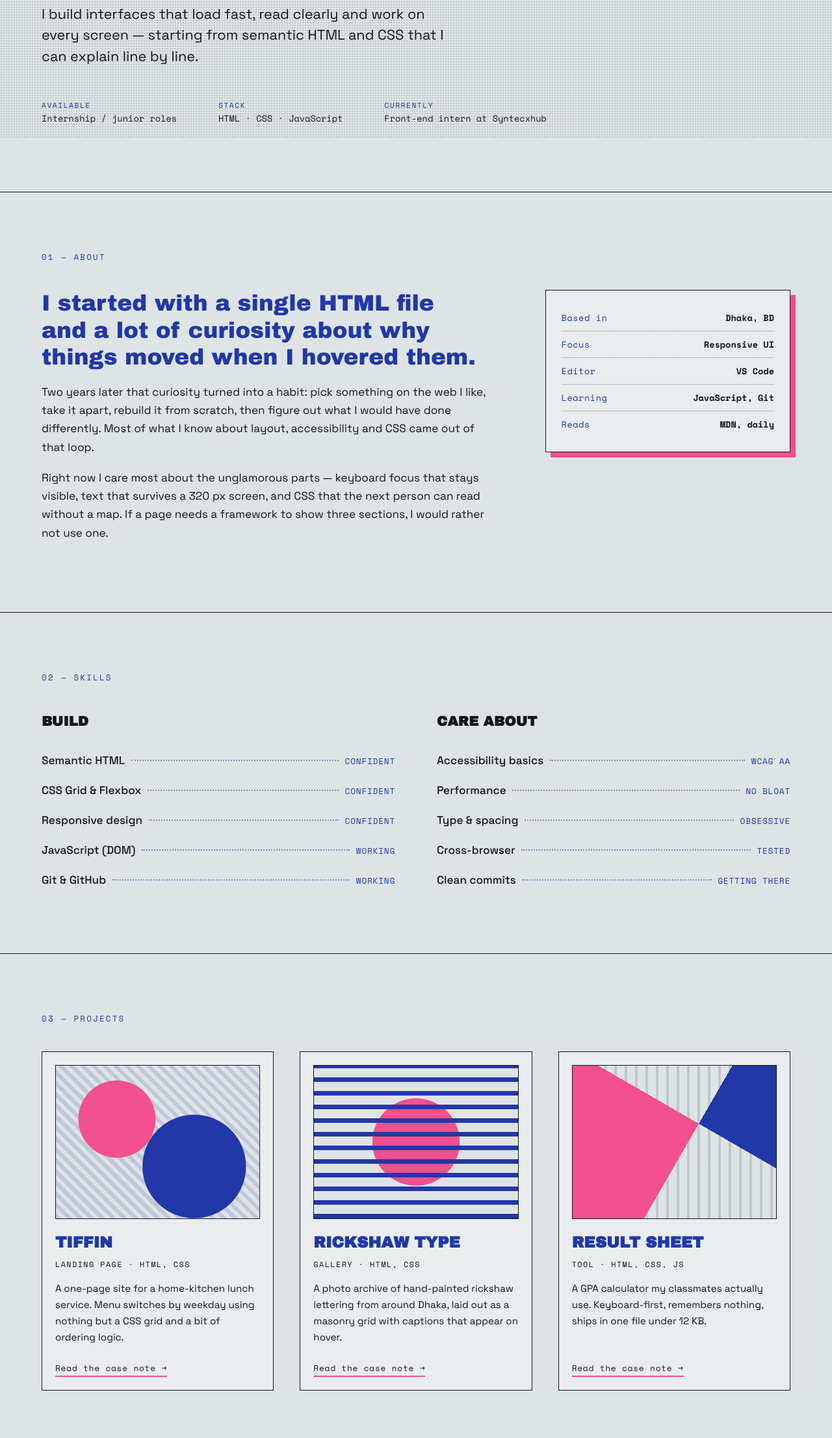
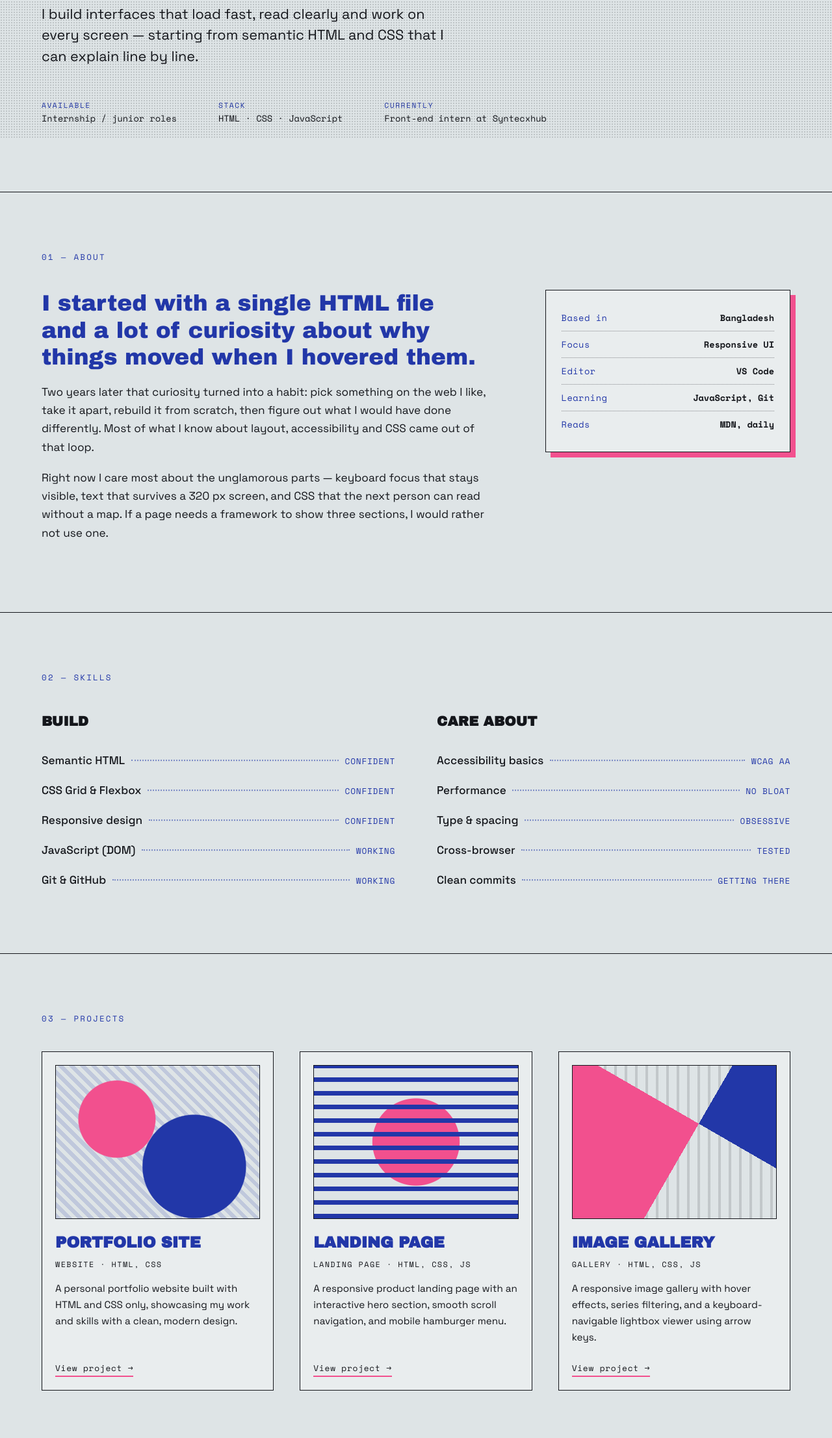
Before and after one commit to UdayDey-Boss/Syntecxhub_Portfolio_Website, a plain HTML site: page index.html in a window 1280 px wide. Shown: the part 587-2800 px from the top of the page at 65% size. Drawn offline with nearby package versions, Linux system fonts and the light colour scheme.

Commit message:
Update index.html

```diff
--- a/index.html
+++ b/index.html
@@ -3,8 +3,8 @@
 <head>
 <meta charset="UTF-8">
 <meta name="viewport" content="width=device-width, initial-scale=1.0">
-<title>Nusrat Jahan — Front-end Developer</title>
-<meta name="description" content="Portfolio of Nusrat Jahan, a front-end developer building fast, accessible interfaces with HTML, CSS and JavaScript.">
+<title>Uday Dey — Front-end Developer</title>
+<meta name="description" content="Portfolio of Uday Dey, a front-end developer building fast, accessible interfaces with HTML, CSS and JavaScript.">
 <link rel="preconnect" href="https://fonts.googleapis.com">
 <link rel="preconnect" href="https://fonts.gstatic.com" crossorigin>
 <link href="https://fonts.googleapis.com/css2?family=Archivo+Black&family=Space+Grotesk:wght@400;500;700&family=Space+Mono:wght@400;700&display=swap" rel="stylesheet">
@@ -16,7 +16,7 @@
 <header class="topbar">
   <a class="mark" href="#top" aria-label="Back to top">
     <span class="mark__dot" aria-hidden="true"></span>
-    <span class="mark__text">N.J.</span>
+    <span class="mark__text">U.D.</span>
   </a>
   <nav class="topnav" aria-label="Main">
     <a href="#about">About</a>
@@ -30,10 +30,10 @@
 
   <!-- ============ HERO ============ -->
   <section class="hero">
-    <p class="eyebrow">Front-end developer · Dhaka, Bangladesh</p>
+    <p class="eyebrow">Front-end developer · Bangladesh</p>
 
     <!-- The data-name attribute draws the offset "second ink pass". Keep both texts identical. -->
-    <h1 class="hero__name" data-name="NUSRAT&#10;JAHAN">NUSRAT<br>JAHAN</h1>
+    <h1 class="hero__name" data-name="UDAY&#10;DEY">UDAY<br>DEY</h1>
 
     <p class="hero__line">
       I build interfaces that load fast, read clearly and work on every screen —
@@ -58,7 +58,7 @@
       </div>
       <aside class="specs" aria-label="Quick facts">
         <dl>
-          <div><dt>Based in</dt><dd>Dhaka, BD</dd></div>
+          <div><dt>Based in</dt><dd>Bangladesh</dd></div>
           <div><dt>Focus</dt><dd>Responsive UI</dd></div>
           <div><dt>Editor</dt><dd>VS Code</dd></div>
           <div><dt>Learning</dt><dd>JavaScript, Git</dd></div>
@@ -102,26 +102,26 @@
 
       <article class="card">
         <div class="plate plate--a" aria-hidden="true"></div>
-        <h3 class="card__title">Tiffin</h3>
-        <p class="card__type">Landing page · HTML, CSS</p>
-        <p class="card__text">A one-page site for a home-kitchen lunch service. Menu switches by weekday using nothing but a CSS grid and a bit of ordering logic.</p>
-        <p class="card__link"><a href="#contact">Read the case note<span aria-hidden="true"> →</span></a></p>
+        <h3 class="card__title">Portfolio Site</h3>
+        <p class="card__type">Website · HTML, CSS</p>
+        <p class="card__text">A personal portfolio website built with HTML and CSS only, showcasing my work and skills with a clean, modern design.</p>
+        <p class="card__link"><a href="#contact">View project<span aria-hidden="true"> →</span></a></p>
       </article>
 
       <article class="card">
         <div class="plate plate--b" aria-hidden="true"></div>
-        <h3 class="card__title">Rickshaw Type</h3>
-        <p class="card__type">Gallery · HTML, CSS</p>
-        <p class="card__text">A photo archive of hand-painted rickshaw lettering from around Dhaka, laid out as a masonry grid with captions that appear on hover.</p>
-        <p class="card__link"><a href="#contact">Read the case note<span aria-hidden="true"> →</span></a></p>
+        <h3 class="card__title">Landing Page</h3>
+        <p class="card__type">Landing Page · HTML, CSS, JS</p>
+        <p class="card__text">A responsive product landing page with an interactive hero section, smooth scroll navigation, and mobile hamburger menu.</p>
+        <p class="card__link"><a href="#contact">View project<span aria-hidden="true"> →</span></a></p>
       </article>
 
       <article class="card">
         <div class="plate plate--c" aria-hidden="true"></div>
-        <h3 class="card__title">Result Sheet</h3>
-        <p class="card__type">Tool · HTML, CSS, JS</p>
-        <p class="card__text">A GPA calculator my classmates actually use. Keyboard-first, remembers nothing, ships in one file under 12&nbsp;KB.</p>
-        <p class="card__link"><a href="#contact">Read the case note<span aria-hidden="true"> →</span></a></p>
+        <h3 class="card__title">Image Gallery</h3>
+        <p class="card__type">Gallery · HTML, CSS, JS</p>
+        <p class="card__text">A responsive image gallery with hover effects, series filtering, and a keyboard-navigable lightbox viewer using arrow keys.</p>
+        <p class="card__link"><a href="#contact">View project<span aria-hidden="true"> →</span></a></p>
       </article>
 
     </div>
@@ -133,12 +133,12 @@
     <h2 class="contact__head">Got something that needs building?</h2>
     <p class="contact__sub">I reply to everything within a day. A rough idea is enough to start with.</p>
 
-    <a class="bigmail" href="mailto:hello@example.com">hello@example.com</a>
+    <a class="bigmail" href="mailto:udaydey@gmail.com">udaydey@gmail.com</a>
 
     <ul class="elsewhere">
-      <li><a href="https://github.com/" target="_blank" rel="noopener">GitHub</a></li>
-      <li><a href="https://www.linkedin.com/" target="_blank" rel="noopener">LinkedIn</a></li>
-      <li><a href="tel:+880000000000">+880 0000 000000</a></li>
+      <li><a href="https://github.com/UdayDey-Boss" target="_blank" rel="noopener">GitHub</a></li>
+      <li><a href="https://www.linkedin.com/in/udaydey" target="_blank" rel="noopener">LinkedIn</a></li>
+      <li><a href="tel:+8801XXXXXXXXX">+880 1XX XXX XXXX</a></li>
     </ul>
   </section>
 
```
